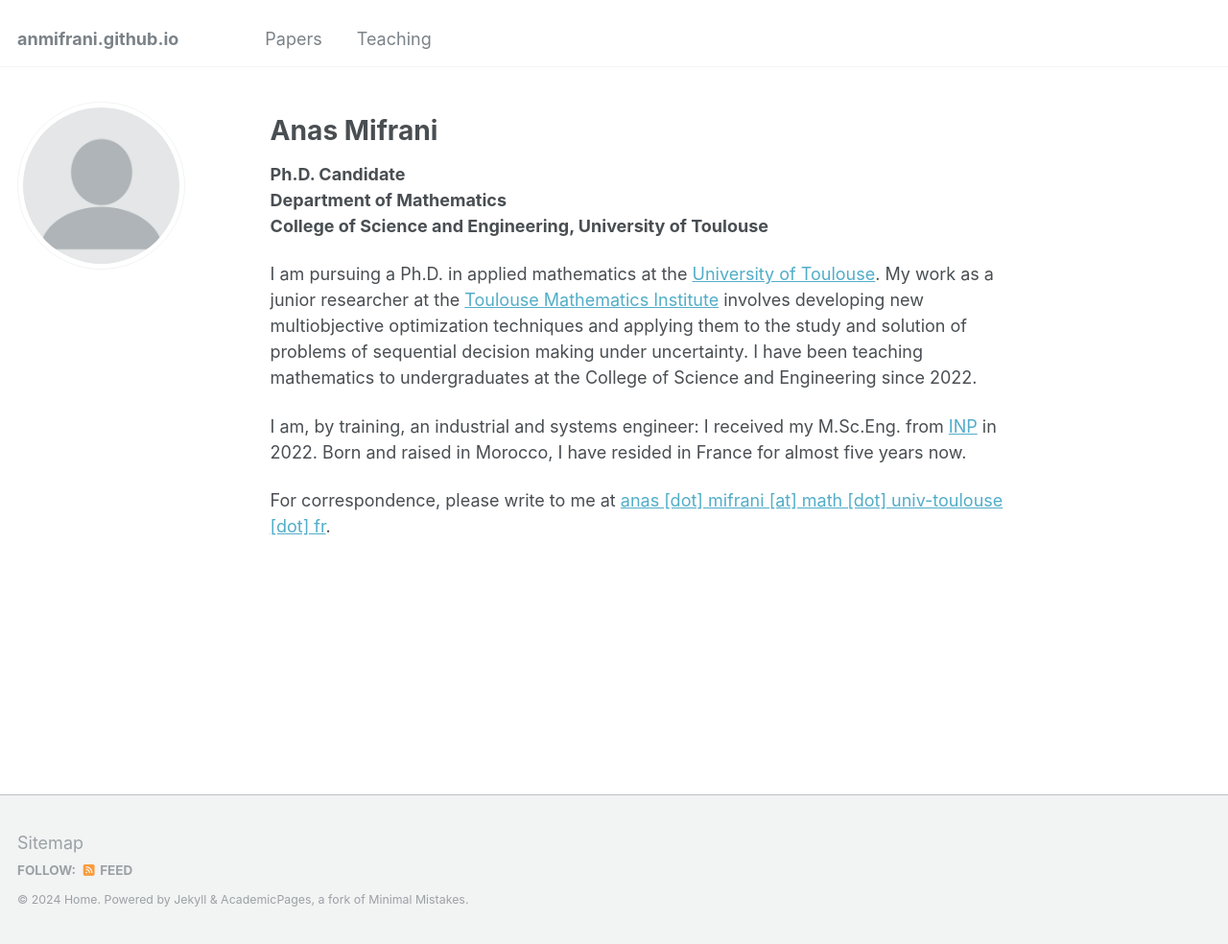
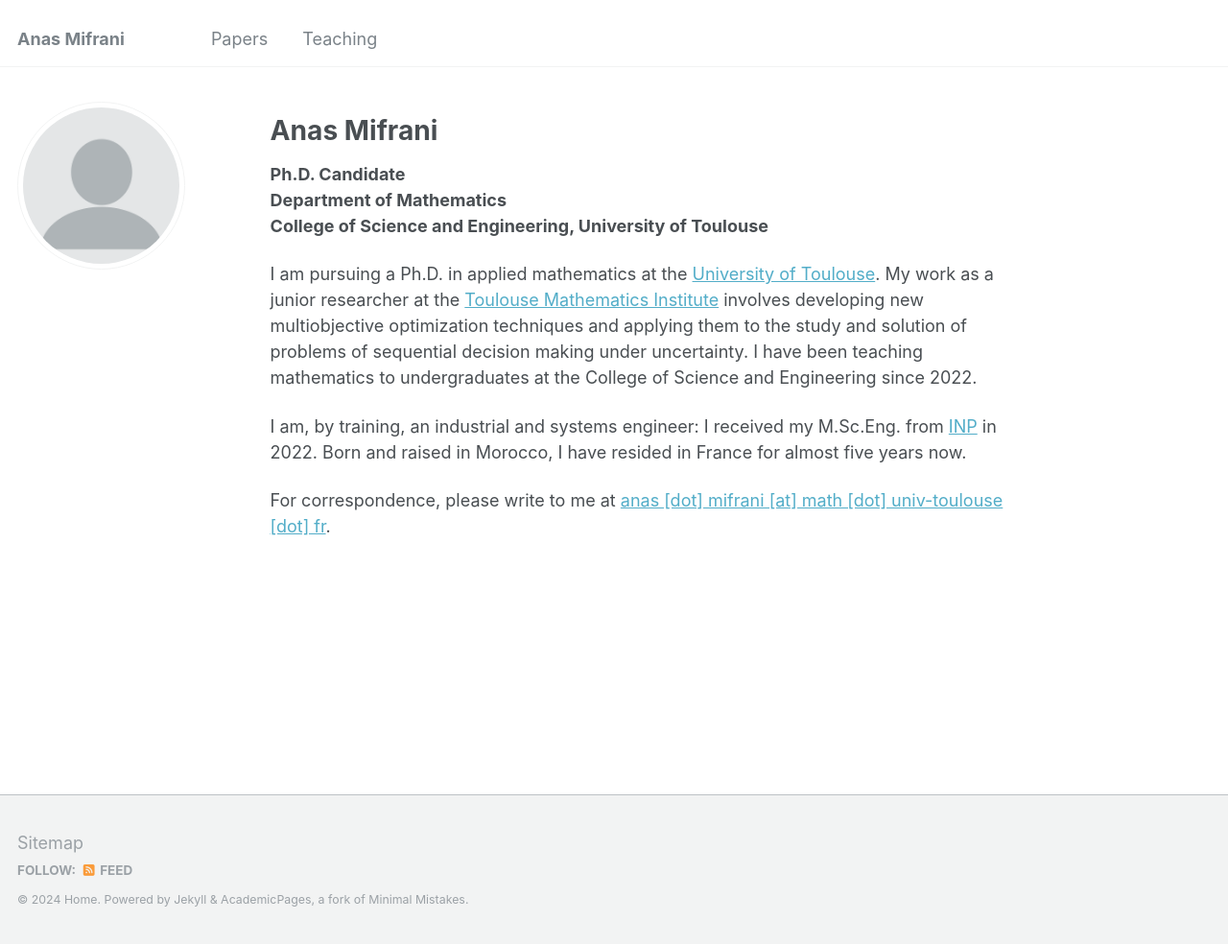
Before and after one commit to anmifrani/anmifrani.github.io, a Jekyll site: the page built from _pages/about.md, in a window 1280 px wide and 984 px high. Shown: the whole window at 96% size. Built offline with Jekyll 4.4.1, drawn with Linux system fonts in a browser that asks for light colours.

Commit message:
Update _config.yml

```diff
--- a/_config.yml
+++ b/_config.yml
@@ -8,7 +8,7 @@
 
 # Basic Site Settings
 locale                   : "en-US"
-title                    : #"Anas Mifrani"
+title                    : "Anas Mifrani"
 title_separator          : #"-"
 name                     : &name "Home"
 description              : &description "personal description"
```
